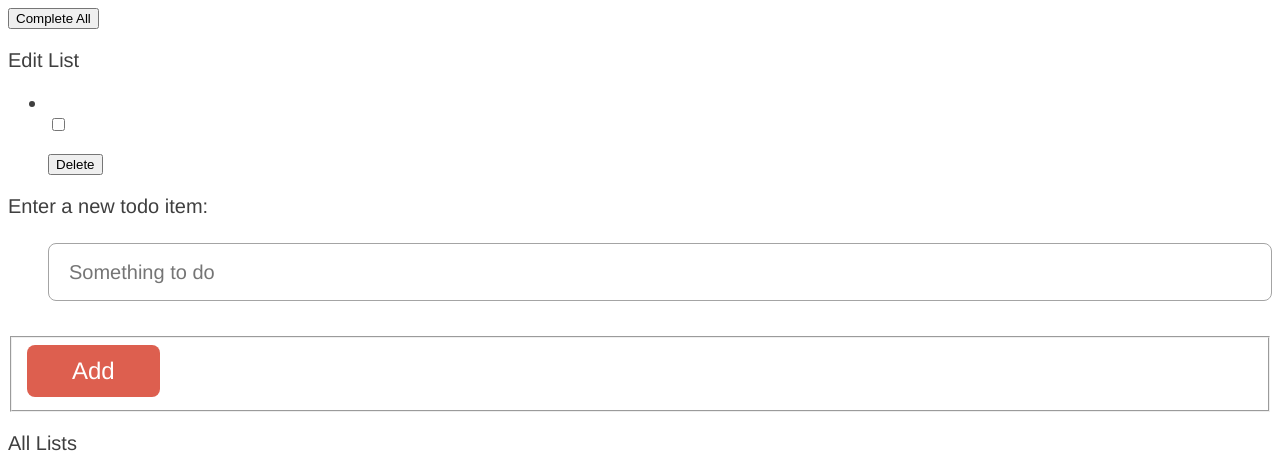
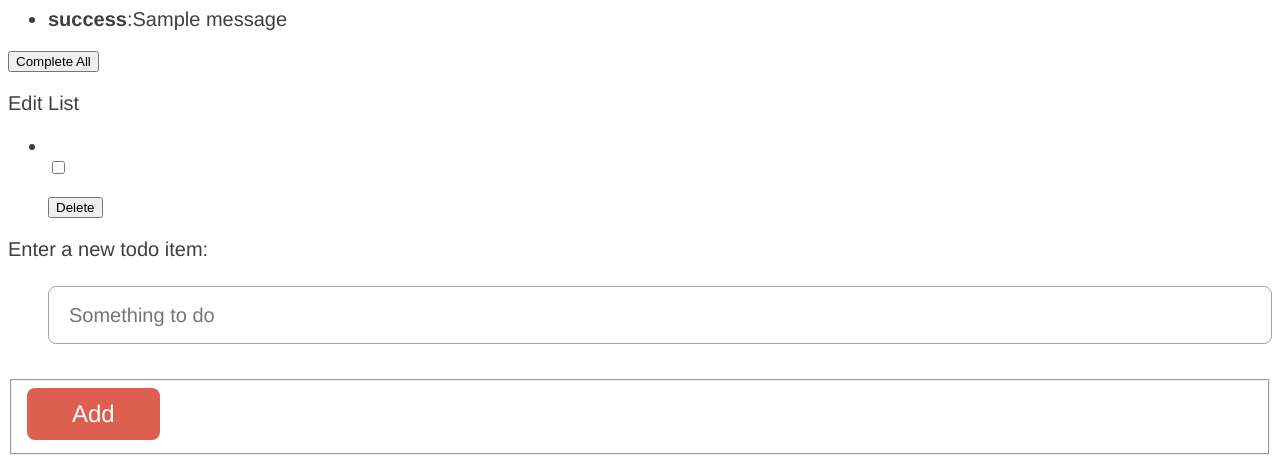
Before and after one commit to swiraol/todos_from_scratch_1, a Flask app: page /lists/1/ in a window 1280 px wide. Shown: the top 458 px of the page. Run offline with Flask 3, Linux system fonts and the light colour scheme; one stand-in notice (Sample message) is shown; a database or web service that is not in the repository returns one stand-in record (values such as "Sample title"); parts of the project's set-up code (start-up, migrations or seed data) failed here and were passed over; some libraries are stand-ins or nearby versions.

Commit message:
Added flash messages and secured the secret key

```diff
--- a/app.py
+++ b/app.py
@@ -1,7 +1,19 @@
-from flask import Flask, g, redirect, render_template, request, url_for
+from flask import (
+    flash,
+    Flask,
+    g,
+    redirect,
+    render_template,
+    request,
+    secrets,
+    session,
+    url_for
+)
 from todos.database_persistence import DatabasePersistence
 
 app = Flask(__name__)
+
+app.secret_key = secrets.token_hex(32)
 
 @app.before_request
 def load_storage():
@@ -20,6 +32,7 @@ def get_lists():
 def create_list():
     title = request.form['list_title']
     g.storage.create_list(title)
+    flash('You successfully created a new list', 'success')
     return redirect(url_for('get_lists'))
 
 @app.route("/lists/new/")
@@ -41,11 +54,13 @@ def edit_list(list_id):
 def update_list(list_id):
     title = request.form['new_list_title']
     g.storage.edit_list(list_id, title)
+    flash('You successfully edited your list', 'success')
 
     return redirect(url_for('show_list', list_id=list_id))
 @app.route("/lists/<list_id>/delete/", methods=['POST'])
 def delete_list(list_id):
     g.storage.delete_list(list_id)
+    flash('You successfully deleted the list', 'success')
 
     return redirect(url_for('get_lists'))
 
@@ -53,11 +68,13 @@ def delete_list(list_id):
 def create_todo(list_id):
     todo_title = request.form['todo_title']
     g.storage.create_todo(list_id, todo_title)
+    flash('You successfully created a todo item', 'success')
     return redirect(url_for('show_list', list_id=list_id))
 
 @app.route("/lists/<list_id>/todos/<todo_id>/delete/", methods=["POST"])
 def delete_todo(list_id, todo_id):
     g.storage.delete_todo(list_id, todo_id)
+    flash('You successfully deleted a todo item', 'success')
 
     return redirect(url_for('show_list', list_id=list_id))
 
--- a/templates/list.html
+++ b/templates/list.html
@@ -2,6 +2,17 @@
   <link rel="stylesheet" href="{{ url_for('static', filename='stylesheets/application.css') }}"
 </head>
 
+{% with messages = get_flashed_messages(with_categories=true) %}
+  {% if messages %}
+    <ul>
+      {% for category, message in messages %}
+        <li>
+          <strong>{{ category }}</strong>:{{ message }}
+        </li>
+      {% endfor %}
+    </ul>
+  {% endif %}
+{% endwith %}
 {{ lst['title'] }}
 <form class="complete_all"
       action="{{ url_for('complete_all', list_id=lst['id']) }}"
```
Also changed, not shown: templates/lists.html (+9 -0 lines).
